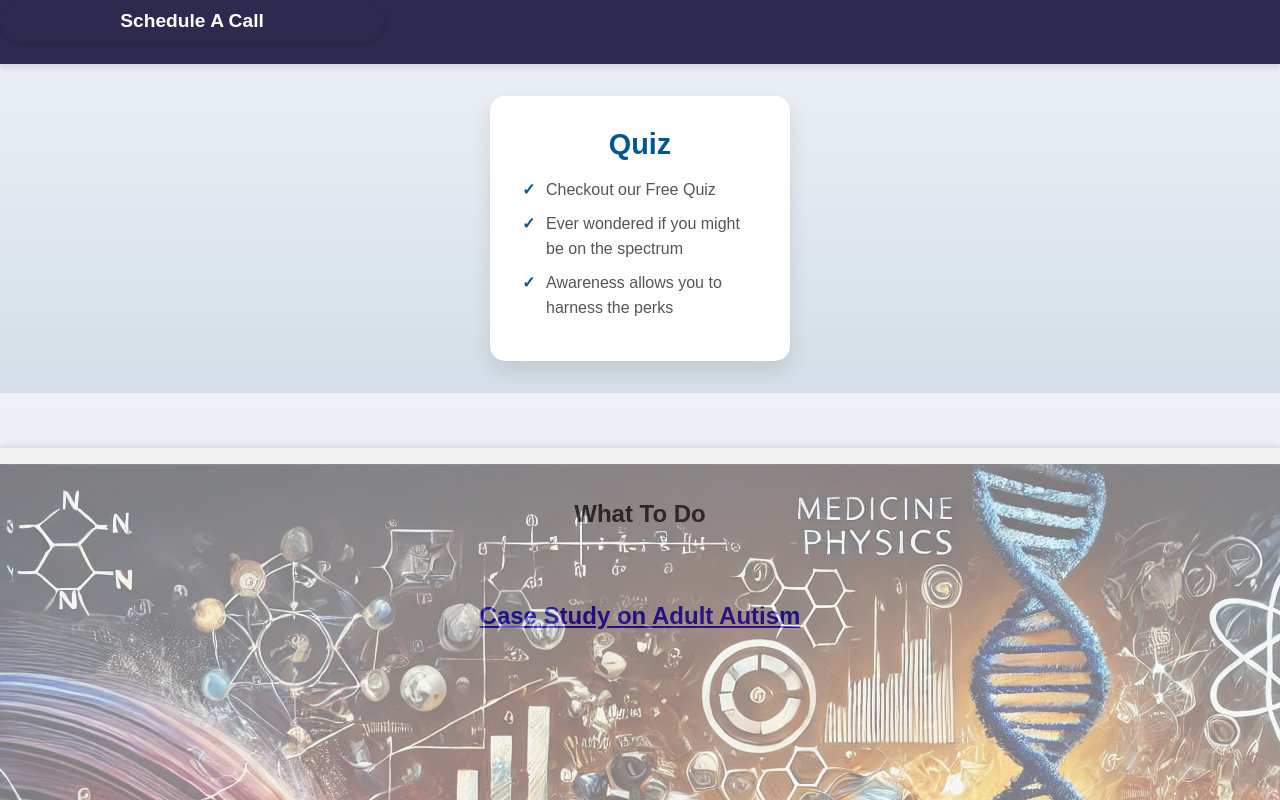
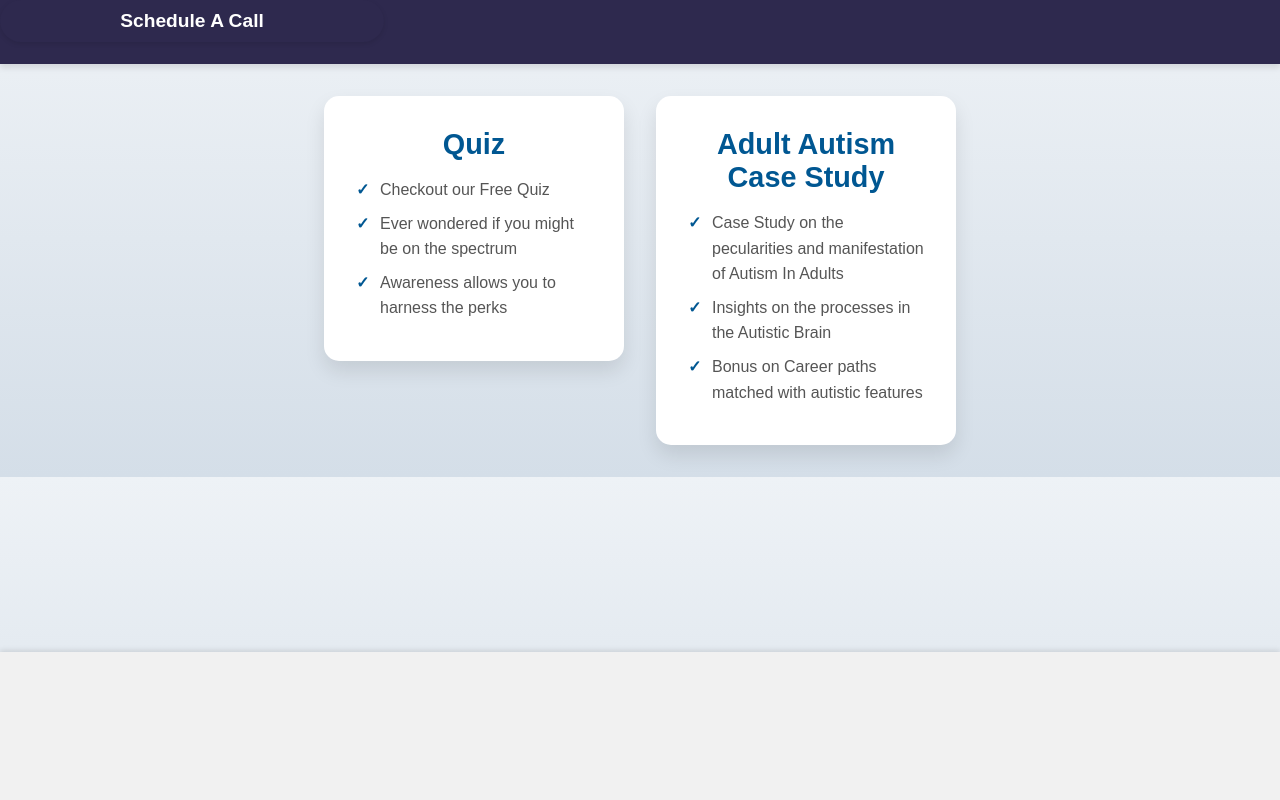
Before and after one commit to Mfonn/biocircuit-webpage, a plain HTML site: page packages.html in a window 1280 px wide. Drawn offline with Linux system fonts and the light colour scheme.

Commit message:
took out wave

```diff
--- a/packages.html
+++ b/packages.html
@@ -196,7 +196,9 @@ footer a:hover {
     font-size: 0.9rem;
   }
 }
-
+.case {
+  text-decoration: none;
+}
     /* Wavy Animation */
     .wave {
       bottom: 0;
@@ -248,18 +250,18 @@ footer a:hover {
     </a>
 
     <!-- Sapphire Package -->
-    <!-- <div class="card">
-      <div class="title">B</div>
+    <a href="autism.html" class="case"><div class="card">
+      <div class="title">Adult Autism Case Study</div>
       <div class="content">
         <p><strong></strong></p>
         <ul class="list">
-          <li>Two 45-minute Consultation Calls</li>
-          <li>Follow-Up Research Results</li>
-          <li>Three Follow-Up Calls - 84 Day Cycle</li>
-          <li>Map To North-Star</li>
+          <li>Case Study on the pecularities and manifestation of Autism In Adults</li>
+          <li>Insights on the processes in the Autistic Brain</li>
+          <li>Bonus on Career paths matched with autistic features</li>
         </ul>
       </div>
-    </div> -->
+    </div>
+    </a>
 
     <!-- Ruby Package -->
     <!-- <div class="card">
@@ -275,20 +277,22 @@ footer a:hover {
         </ul>
       </div>
     </div> -->
+    <!-- <div class="wave"></div> -->
   </section>
   <div class="fixed-top">
     <a href="https://selar.co/l78444">Schedule A Call</a>
   </div>
 
   <footer>
-    <p class="what">What To Do</p>
-  <p class="what">  <a href="autism.html" class="case">Case Study on Adult Autism</a></p>
+
+
+  <!-- <a href="autism.html"><p class="what"><a href="autism.html" class="case">Case Study on Adult Autism</a></p> -->
     <!-- <a href="https://selar.com/l78444"><p class="what">Talk To Us</p></a> -->
     <!-- <a href="https://www.researchgate.net/publication/389025173_Womb_Intelligence_System_-_The_Womb_As_a_Brain">Case Study on Womb Intelligence System</a>
     <a href="precisonmedicine.html">Case Study on IBS and PCOS</a> -->
 
 
   </footer>
-  <div class="wave"></div>
+
 </body>
 </html>
```
